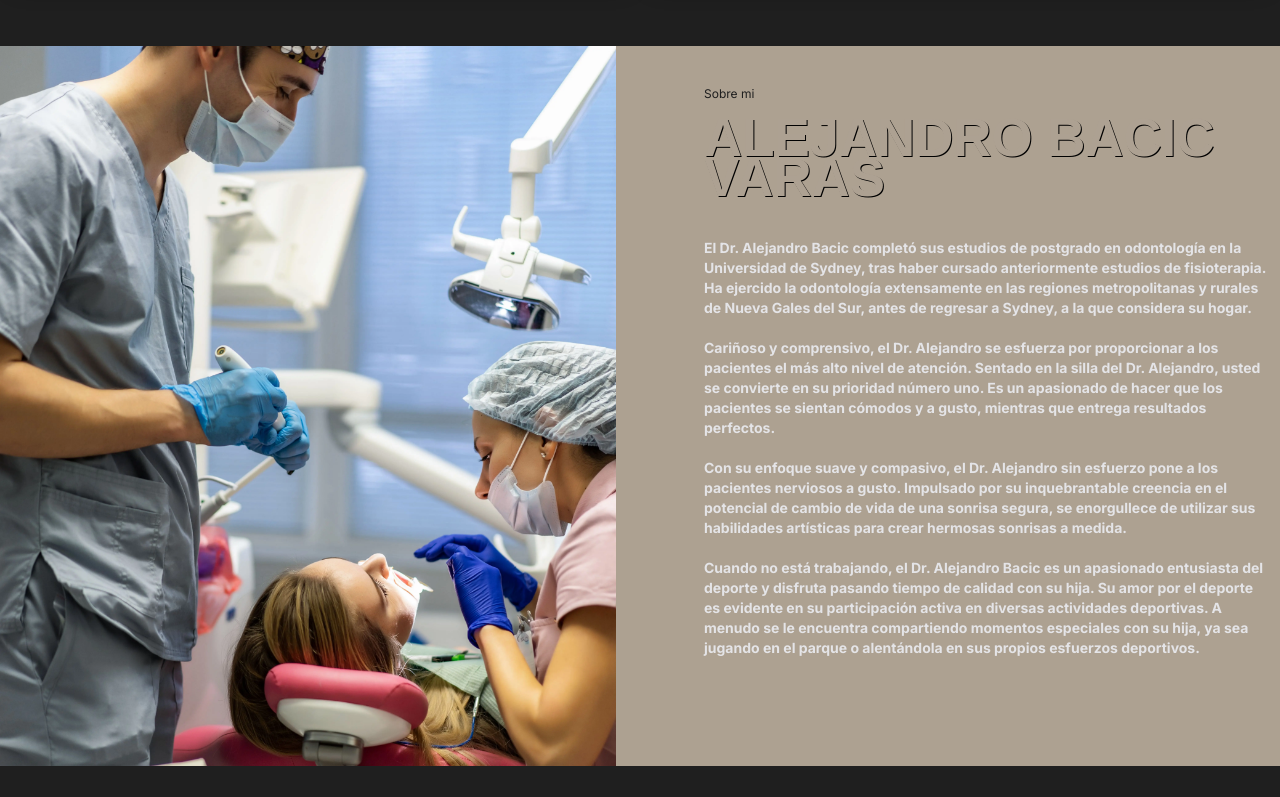
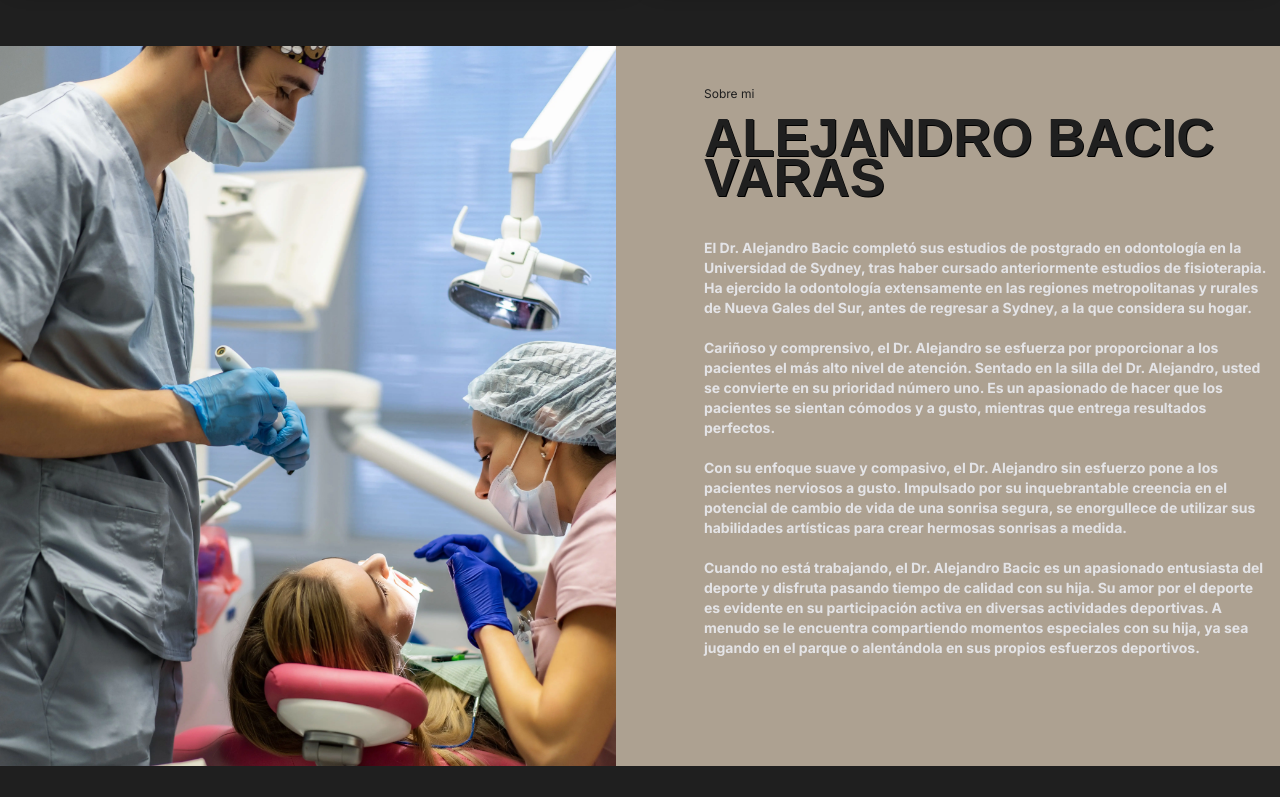
Before and after one commit to LuisilloP/DentistAle, a Next.js app: page / in a window 1280 px wide. Shown: the part 5703-6500 px from the top of the page. Built offline with nearby package versions, Linux system fonts and the light colour scheme.

Commit message:
fix aboutme

```diff
--- a/src/app/globals.css
+++ b/src/app/globals.css
@@ -63,7 +63,7 @@ body,html
 }
 .gray-text-three
 {
-  color:#1f1f1f;
+  color: #1f1f1f !important;
 }
 .text-white-custom
 {
```
